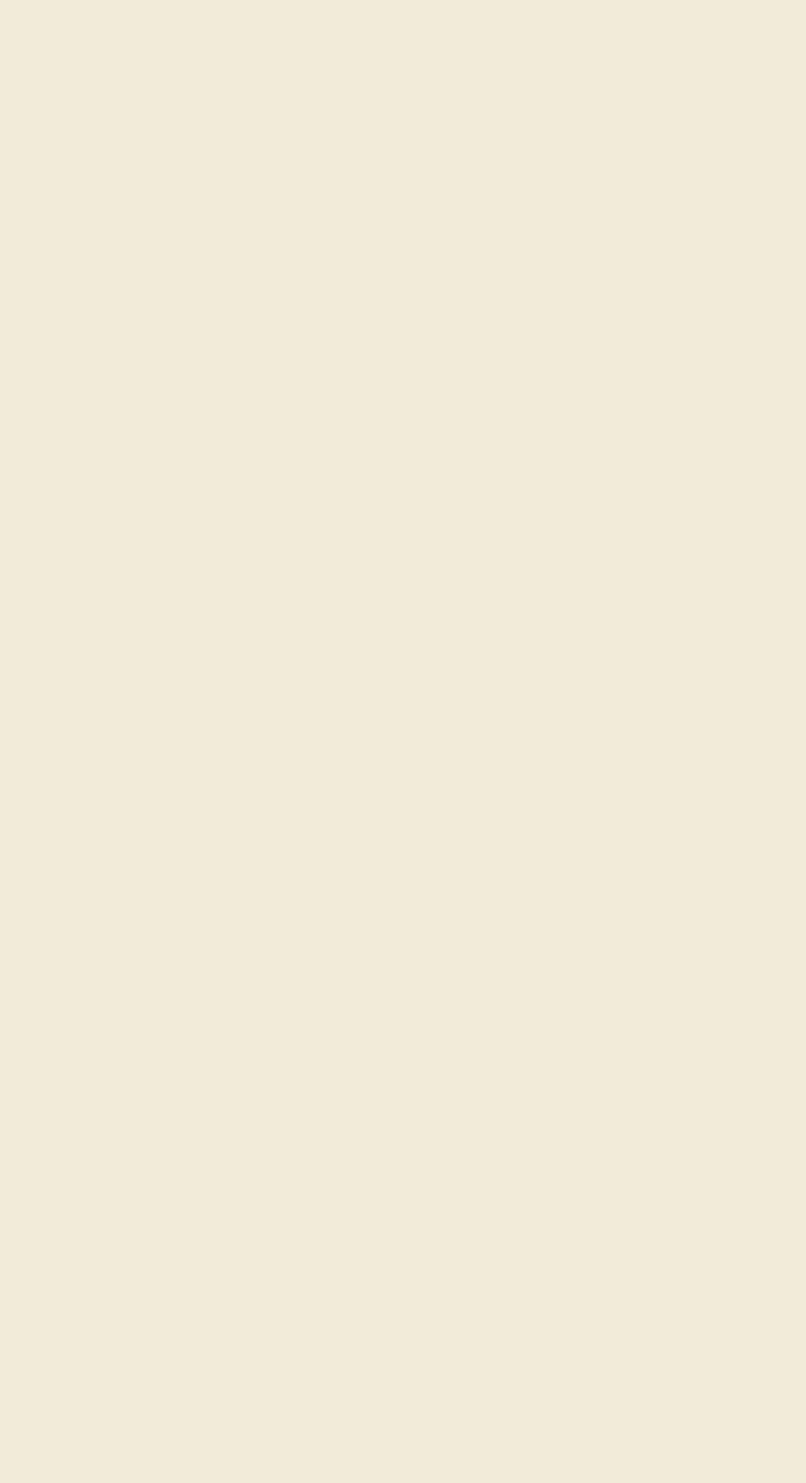
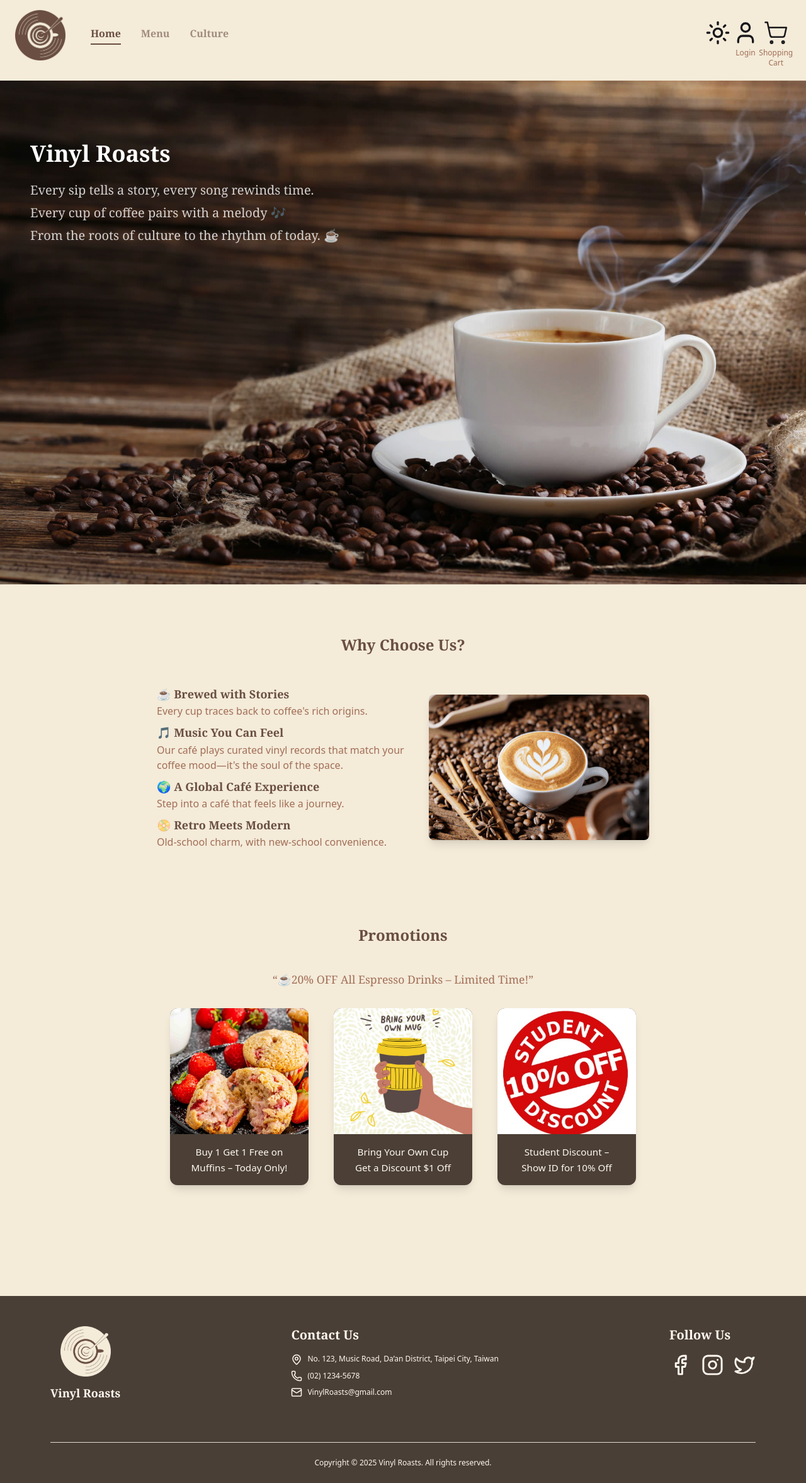
Before and after one commit to yunob01/react-midterm, a React (Vite) app: page / in a window 1280 px wide. Before the commit this address had no page. Shown: the whole page at 63% size. Before the commit the page ends 800 px from the top, so only its background shows below. Built offline with nearby package versions, Linux system fonts and the light colour scheme.

Commit message:
修改Route

```diff
--- a/src/App.jsx
+++ b/src/App.jsx
@@ -27,7 +27,7 @@ function App() {
           <HelmetProvider>
             <BrowserRouter>
               <Routes>
-                <Route path="/home" element={<Home />} />
+                <Route path="/" element={<Home />} />
                 <Route path="/menu" element={<Menu />} />
                 <Route path="/product/:productId" element={<Product />} />
                 <Route path="/culture" element={<Culture />} />
--- a/src/components/Footer.jsx
+++ b/src/components/Footer.jsx
@@ -12,7 +12,7 @@ function Footer() {
         >
             <div className="flex flex-wrap justify-between gap-8 mb-16">
                 {/* Logo */}
-                <NavLink to="/home" className="flex flex-col justify-center items-center">
+                <NavLink to="/" className="flex flex-col justify-center items-center">
                     <img
                         src="/images/LOGO_VinylRoasts_2.png"
                         alt="Vinyl Roasts Logo"
--- a/src/components/LoginCard.jsx
+++ b/src/components/LoginCard.jsx
@@ -32,7 +32,7 @@ const LoginCard = ({ redirect }) => {
       { ...formData, redirect },
       {
         onSuccess: () => {
-          navigate("/home");
+          navigate("/");
         },
       }
     );
--- a/src/components/NavBar.jsx
+++ b/src/components/NavBar.jsx
@@ -8,7 +8,7 @@ export default function NavBar() {
   const menuButtonRef = useRef(null);
 
   const navBarContent = [
-    { to: "/home", label: "Home" },
+    { to: "/", label: "Home" },
     { to: "/menu", label: "Menu" },
     { to: "/culture", label: "Culture" },
   ];
@@ -37,7 +37,7 @@ export default function NavBar() {
         {/* LOGO + NavBar*/}
         <div className="flex flex-col sm:flex-row sm:items-center sm:space-x-10 w-full">
           {/* Logo */}
-          <NavLink to="/home" className="flex justify-center sm:justify-start">
+          <NavLink to="/" className="flex justify-center sm:justify-start">
             <img
               src="/images/LOGO_VinylRoasts.png"
               alt="Light Logo"
--- a/src/pages/Login.jsx
+++ b/src/pages/Login.jsx
@@ -8,7 +8,7 @@ function Login() {
     const title = "Login";
     const [searchParams] = useSearchParams();
     const redirect = searchParams.get("redirect");
-    const redirectPath = redirect ? redirect : "/home";
+    const redirectPath = redirect ? redirect : "/";
 
     return (
         <div className="main-layout">
--- a/src/react-query/index.js
+++ b/src/react-query/index.js
@@ -16,7 +16,7 @@ export const useSignInWithEmailPassword = () => {
       if (redirect) {
         navigate(redirect);
       } else {
-        navigate("/home");
+        navigate("/");
       }
     },
   });
@@ -34,7 +34,7 @@ export const useRegisterWithEmailPassword = () => {
       if (redirect) {
         navigate(redirect);
       } else {
-        navigate("/home");
+        navigate("/");
       }
     },
   });
--- a/src/routes/MainRoutes.jsx
+++ b/src/routes/MainRoutes.jsx
@@ -9,7 +9,7 @@ import Profile from '@/pages/Profile';
 export default function MainRoutes() {
     return (
         <Routes>
-            <Route path="/home" element={<Home />} />
+            <Route path="/" element={<Home />} />
             <Route path="products">
                 <Route path="category/:categoryName" element={<Category />} />
                 <Route path="id/:productId" element={<Product />} />
```
